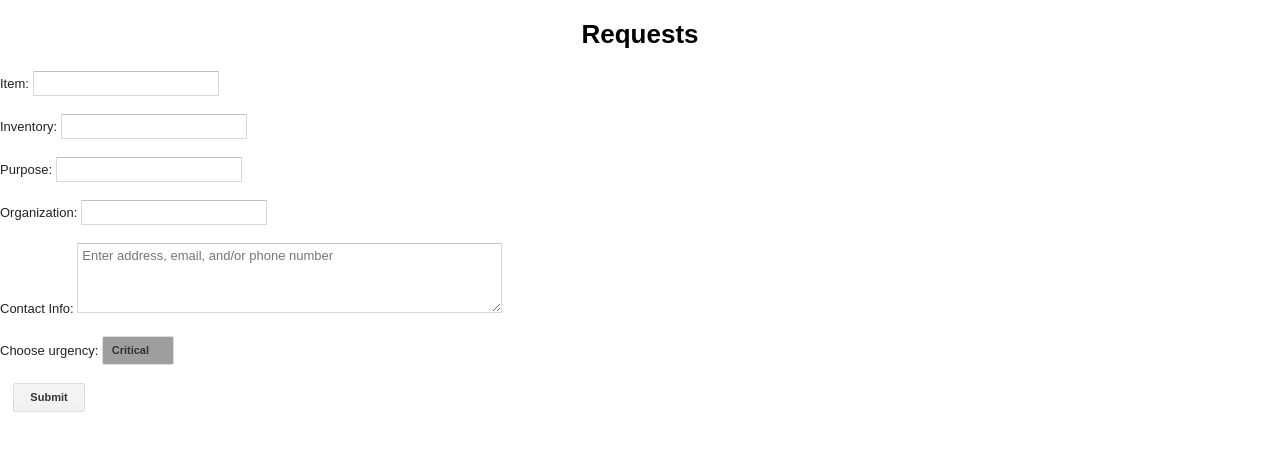
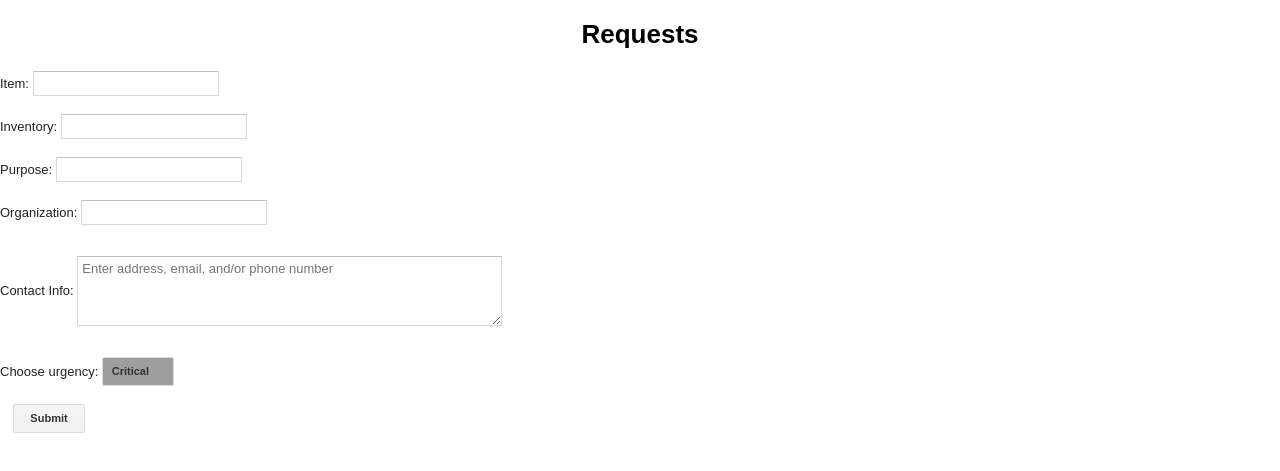
Before and after one commit to andrewli8/CharityWeb, a website: page public/requests.html in a window 1280 px wide. Shown: the part 175-646 px from the top of the page. Drawn offline with Linux system fonts and the light colour scheme; grey boxes are pictures that could not be loaded.

Commit message:
Some more changes

```diff
--- a/public/google.css
+++ b/public/google.css
@@ -24,7 +24,7 @@ body {
   margin: 0;
 }
 
-.formfield {
+.formfield * {
   vertical-align: middle;
 }
 
--- a/public/requests.html
+++ b/public/requests.html
@@ -27,9 +27,10 @@
         <label for="org">Organization:</label>
         <input type="text" id="org" name="org"><br><br>
 
+        <p class="formfield">
         <label for=contact>Contact Info:</label>
         <textarea id="contact" placeholder="Enter address, email, and/or phone number" rows="4" cols="50"></textarea><br><br>
-
+        </p>
         <label for="urgency">Choose urgency:</label>
         <select id="urgency">
             <option value="critical">Critical</option>
```
